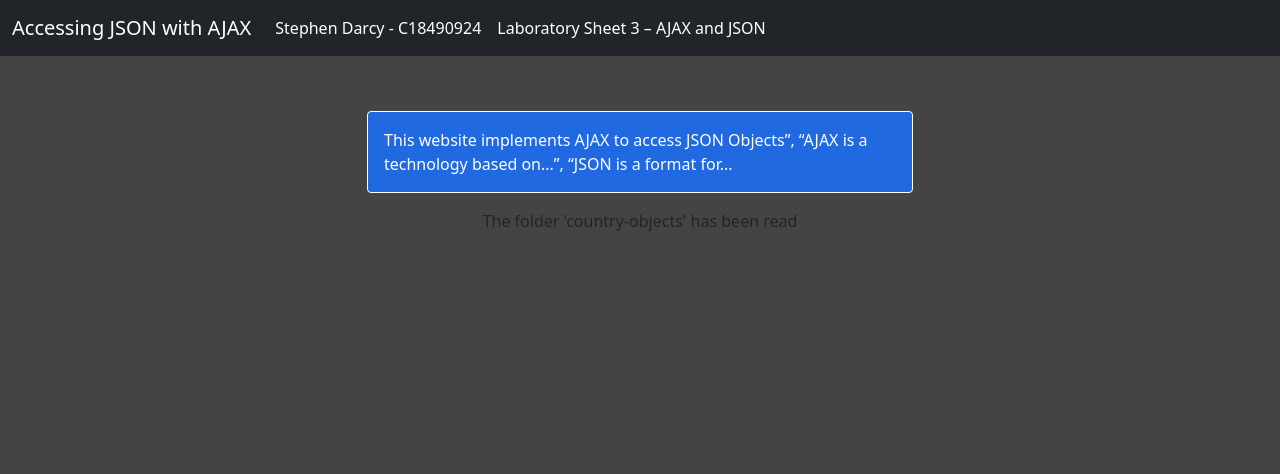
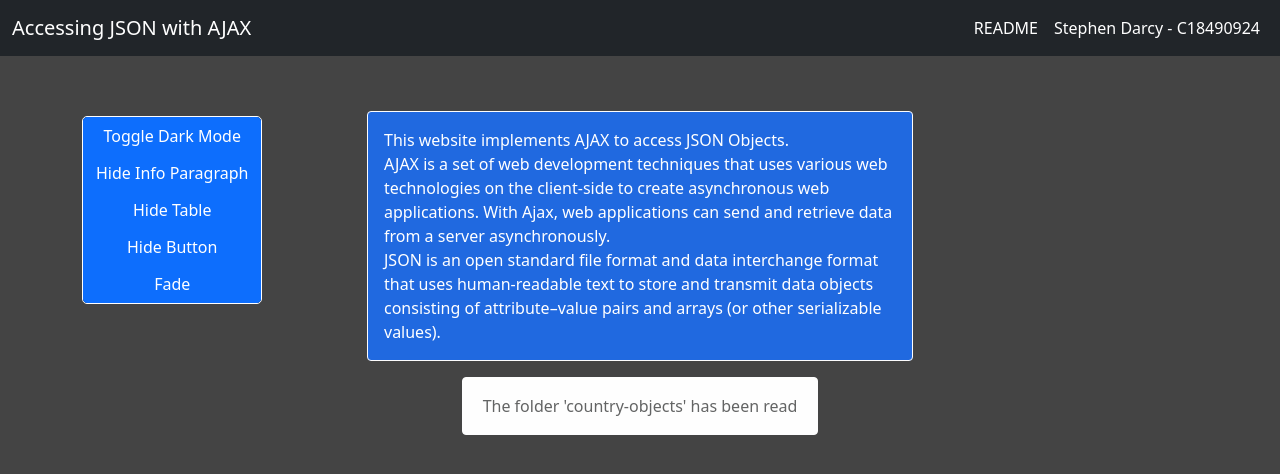
Before and after one commit to StephenDarcy/EnterpriseAppDevelopment, a plain HTML site: page Lab 2/index.html in a window 1280 px wide. Both pictures are taken after a click on the button "Click To Load Files". Drawn offline with nearby package versions, Linux system fonts and the light colour scheme; no server answers.

Commit message:
main functionality complete

```diff
--- a/Lab 2/index.css
+++ b/Lab 2/index.css
@@ -1,5 +1,9 @@
-body {
+#body {
   background-color: #444444;
+}
+
+#body.dark-mode {
+  background-color: white;
 }
 
 #info-box {
@@ -22,5 +26,9 @@ img {
   background-color: #212529;
 }
 
-.data-table {
+.buttons {
+  border: 1px solid white;
+  border-radius: 5px;
+  margin-top: 23%;
+  margin-left: 0%;
 }
--- a/Lab 2/index.html
+++ b/Lab 2/index.html
@@ -19,17 +19,17 @@
     <title>Hello, world!</title>
   </head>
 
-  <body>
+  <body id="body">
     <nav class="navbar navbar-expand-lg navbar-dark bg-dark">
       <div class="container-fluid">
         <span class="navbar-brand mb-0 h1">Accessing JSON with AJAX</span>
         <div class="collapse navbar-collapse" id="navbarNav">
-            <ul class="navbar-nav">
+            <ul class="navbar-nav ms-auto">
+              <li class="nav-item">
+                <a class="nav-link active" href="https://github.com/StephenDarcy/EnterpriseAppDevelopment/blob/master/Lab%202/README.MD">README</a>
+              </li>
               <li class="nav-item">
                 <a class="nav-link active">Stephen Darcy - C18490924</a>
-              </li>
-              <li class="nav-item">
-                <a class="nav-link active">Laboratory Sheet 3 – AJAX and JSON</a>
               </li>
             </ul>
           </div>
@@ -40,10 +40,17 @@
     <div class="container">
         <div class="row">
           <div class="col">
+            <div class="btn-group-vertical buttons">
+              <button type="button" id="dark-mode-btn" class="btn btn-primary">Toggle Dark Mode</button>
+              <button type="button" class="btn btn-primary">Hide Info Paragraph</button>
+              <button type="button" class="btn btn-primary">Hide Table</button>
+              <button type="button" class="btn btn-primary">Hide Button</button>
+              <button type="button" class="btn btn-primary">Fade</button>
+            </div>
           </div>
           <div class="col-6">
             <div class="alert alert-light" id="info-box" role="alert">
-                This website implements AJAX to access JSON Objects”, “AJAX is a technology based on...”, “JSON is a format for...
+                This website implements AJAX to access JSON Objects.<br/> AJAX is a set of web development techniques that uses various web technologies on the client-side to create asynchronous web applications. With Ajax, web applications can send and retrieve data from a server asynchronously.<br/>JSON is an open standard file format and data interchange format that uses human-readable text to store and transmit data objects consisting of attribute–value pairs and arrays (or other serializable values).
               </div>
           </div>
           <div class="col">
@@ -54,7 +61,8 @@
             </div>
             <div class="col text-center">
                 <button id="load-btn" type="button" class="btn load-btn btn-lg">Click To Load Files</button>
-                <p id="paragraph"></p>
+                <div class="alert alert-light" id="paragraph" role="alert">
+                </div>
             </div>
             <div class="col">
             </div>
--- a/Lab 2/index.js
+++ b/Lab 2/index.js
@@ -5,9 +5,15 @@ var tableArray = new Array(7);
 
 $(document).ready(function () {
   $(".data-table").hide();
+  $("#paragraph").hide();
+
+  $("#dark-mode-btn").click(function () {
+    toggleTheme();
+  });
 
   $("#load-btn").click(function () {
     $("#load-btn").hide();
+    $("#paragraph").show();
     $("#paragraph").append("The folder 'country-objects' has been read");
     getData();
     setTimeout(function () {
@@ -19,6 +25,11 @@ $(document).ready(function () {
     }, 5000);
   });
 });
+
+let toggleTheme = () => {
+  console.log("test");
+  $("#body").toggleClass("dark-mode");
+};
 
 let populateTable = () => {
   var tableBody = document.getElementById("table-body");
--- a/Lab 2/server.js
+++ b/Lab 2/server.js
@@ -12,11 +12,11 @@ var fs = require("fs"),
 http
   .createServer(function (req, res) {
     // use fs module to send the requested file
-    fs.readFile(__dirname + req.url, function (err, data) {
-      if (err) {
+    fs.readFile(__dirname + req.url, function (error, data) {
+      if (error) {
         // if error send 404
         res.writeHead(404);
-        res.end(JSON.stringify(err));
+        res.end(JSON.stringify(error));
         return;
       }
       // else send 200 and the data
```
